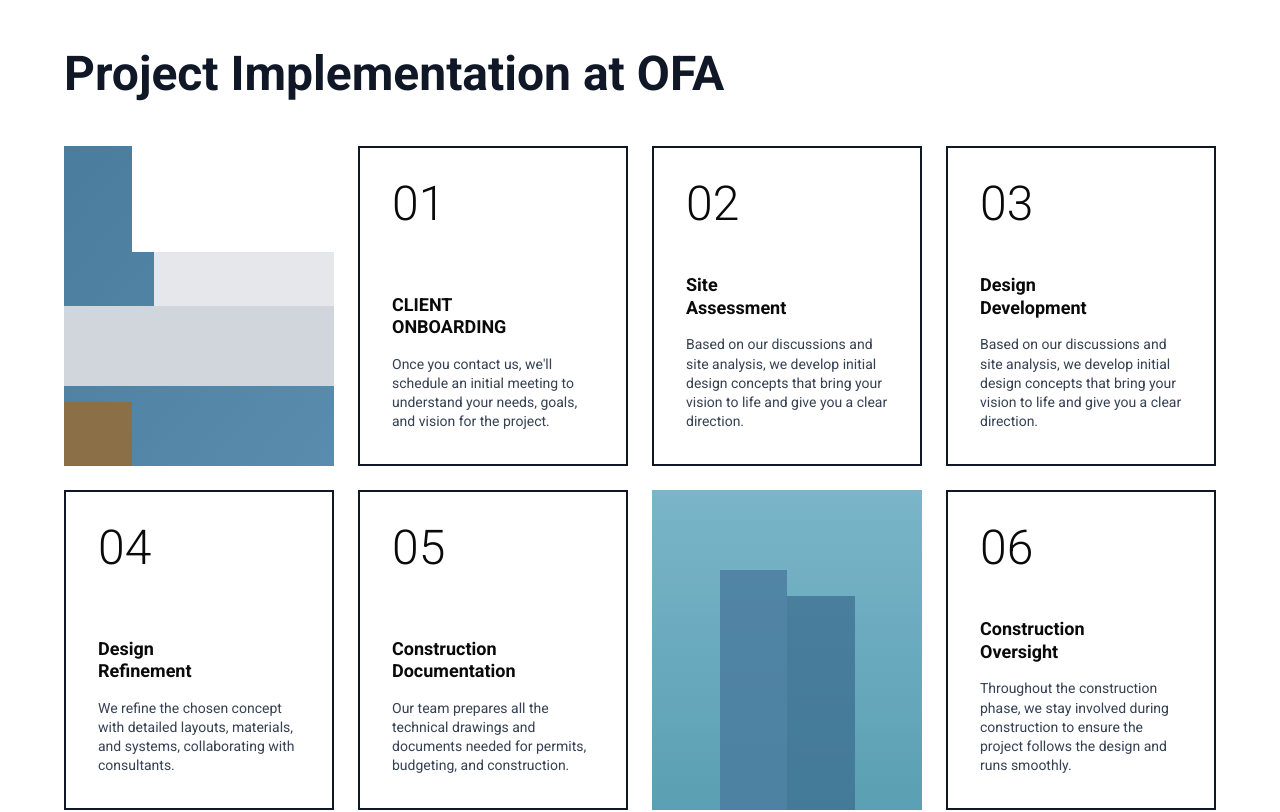
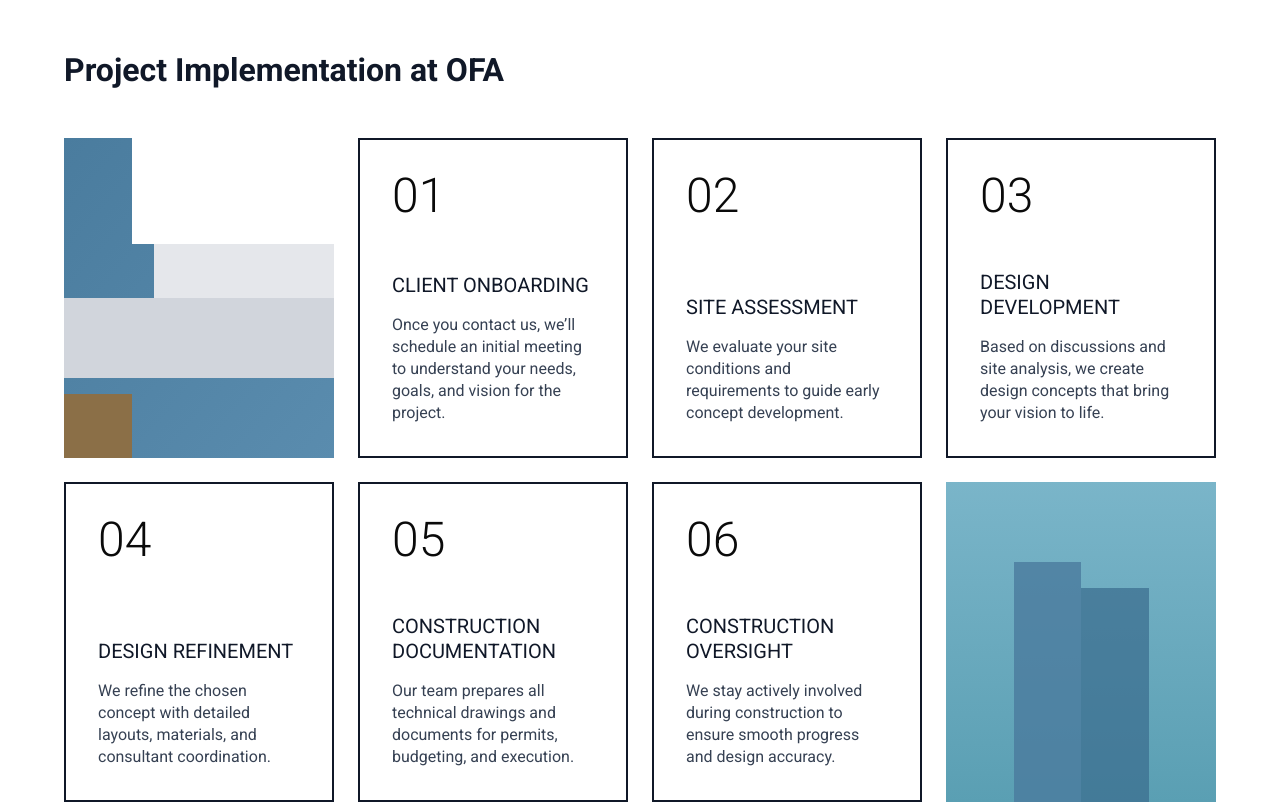
Before and after one commit to vamsi-solvs/Solvs-website, a Next.js app: page /studio in a window 1280 px wide. Shown: the part 1420-2232 px from the top of the page. Built offline with nearby package versions, Linux system fonts and the light colour scheme.

Commit message:
profile section is almost done

```diff
--- a/src/features/studio/profile/components/ContentSection.jsx
+++ b/src/features/studio/profile/components/ContentSection.jsx
@@ -1,3 +1,5 @@
+"use client";
+
 import React, { useRef } from "react";
 import { motion, useInView } from "framer-motion";
 
@@ -8,7 +10,7 @@
   // animation direction based on alignment
   const slideDirection = align === "right" ? 100 : -100;
 
-  // text + container alignment
+  // alignment + text layout
   const alignmentClasses =
     align === "right" ? "text-right ml-auto" : "text-left mr-auto";
 
@@ -20,7 +22,11 @@
       animate={isInView ? { opacity: 1, x: 0 } : {}}
       transition={{ duration: 0.8, ease: "easeOut" }}
     >
-      {children}
+      <div
+        className="font-normal text-gray-800 leading-relaxed text-lg sm:text-xl md:text-2xl lg:text-[24px]"
+      >
+        {children}
+      </div>
     </motion.div>
   );
 };
--- a/src/features/studio/profile/components/ProjectImplementation.jsx
+++ b/src/features/studio/profile/components/ProjectImplementation.jsx
@@ -1,3 +1,5 @@
+"use client";
+
 import React, { useRef } from "react";
 import { motion, useInView } from "framer-motion";
 
@@ -14,7 +16,10 @@
       transition={{ duration: 0.8, ease: "easeOut" }}
     >
       <div className="w-full">
-        <h1 className="text-4xl md:text-5xl font-bold mb-12 text-gray-900">
+        {/* Section Title */}
+        <h1
+          className="text-2xl sm:text-3xl md:text-[32px] font-semibold mb-12 text-gray-900 leading-tight"
+        >
           Project Implementation at OFA
         </h1>
 
@@ -24,7 +29,7 @@
             className="relative h-80 overflow-hidden"
             initial={{ opacity: 0, x: -100 }}
             animate={isInView ? { opacity: 1, x: 0 } : {}}
-            transition={{ duration: 0.5, delay: 0 }}
+            transition={{ duration: 0.5 }}
           >
             <div className="absolute inset-0 bg-[#4A7C9E]">
               <div className="absolute inset-0 bg-gradient-to-br from-[#4A7C9E] to-[#5A8CAE]" />
@@ -35,87 +40,34 @@
             </div>
           </motion.div>
 
-          {/* Card 01 */}
+          {/* Step Card Component */}
+          {steps.map((step, index) => (
             <motion.div
-            className="border-2 border-gray-900 p-8 flex flex-col justify-between h-80"
-            initial={{ opacity: 0, x: -100 }}
+              key={step.number}
+              className="border-2 border-gray-900 p-6 sm:p-8 flex flex-col justify-between h-80"
+              initial={{ opacity: 0, x: index < 3 ? -100 : 100 }}
               animate={isInView ? { opacity: 1, x: 0 } : {}}
-            transition={{ duration: 0.5, delay: 0.1 }}
+              transition={{ duration: 0.5, delay: 0.1 * index }}
             >
-            <div className="text-5xl font-light mb-8">01</div>
+              <div className="text-4xl sm:text-5xl font-light mb-6 sm:mb-8">
+                {step.number}
+              </div>
               <div>
-              <h2 className="text-lg font-bold mb-4 leading-tight">CLIENT<br />ONBOARDING</h2>
-              <p className="text-sm text-gray-700 leading-snug">
-                Once you contact us, we&apos;ll schedule an initial meeting to understand your needs, goals, and vision for the project.
+                <h2
+                  className="text-lg sm:text-xl md:text-[20px] font-normal mb-3 sm:mb-4 leading-tight text-gray-900"
+                >
+                  {step.title}
+                </h2>
+                <p
+                  className="text-sm sm:text-base md:text-[16px] font-normal text-gray-700 leading-snug"
+                >
+                  {step.description}
                 </p>
               </div>
             </motion.div>
+          ))}
 
-          {/* Card 02 */}
-          <motion.div
-            className="border-2 border-gray-900 p-8 flex flex-col justify-between h-80"
-            initial={{ opacity: 0, x: -100 }}
-            animate={isInView ? { opacity: 1, x: 0 } : {}}
-            transition={{ duration: 0.5, delay: 0.2 }}
-          >
-            <div className="text-5xl font-light mb-8">02</div>
-            <div>
-              <h2 className="text-lg font-bold mb-4 leading-tight">Site<br />Assessment</h2>
-              <p className="text-sm text-gray-700 leading-snug">
-                Based on our discussions and site analysis, we develop initial design concepts that bring your vision to life and give you a clear direction.
-              </p>
-            </div>
-          </motion.div>
-
-          {/* Card 03 */}
-          <motion.div
-            className="border-2 border-gray-900 p-8 flex flex-col justify-between h-80"
-            initial={{ opacity: 0, x: -100 }}
-            animate={isInView ? { opacity: 1, x: 0 } : {}}
-            transition={{ duration: 0.5, delay: 0.3 }}
-          >
-            <div className="text-5xl font-light mb-8">03</div>
-            <div>
-              <h2 className="text-lg font-bold mb-4 leading-tight">Design<br />Development</h2>
-              <p className="text-sm text-gray-700 leading-snug">
-                Based on our discussions and site analysis, we develop initial design concepts that bring your vision to life and give you a clear direction.
-              </p>
-            </div>
-          </motion.div>
-
-          {/* Row 2 - Card 04 */}
-          <motion.div
-            className="border-2 border-gray-900 p-8 flex flex-col justify-between h-80"
-            initial={{ opacity: 0, x: 100 }}
-            animate={isInView ? { opacity: 1, x: 0 } : {}}
-            transition={{ duration: 0.5, delay: 0.4 }}
-          >
-            <div className="text-5xl font-light mb-8">04</div>
-            <div>
-              <h2 className="text-lg font-bold mb-4 leading-tight">Design<br />Refinement</h2>
-              <p className="text-sm text-gray-700 leading-snug">
-                We refine the chosen concept with detailed layouts, materials, and systems, collaborating with consultants.
-              </p>
-            </div>
-          </motion.div>
-
-          {/* Card 05 */}
-          <motion.div
-            className="border-2 border-gray-900 p-8 flex flex-col justify-between h-80"
-            initial={{ opacity: 0, x: 100 }}
-            animate={isInView ? { opacity: 1, x: 0 } : {}}
-            transition={{ duration: 0.5, delay: 0.5 }}
-          >
-            <div className="text-5xl font-light mb-8">05</div>
-            <div>
-              <h2 className="text-lg font-bold mb-4 leading-tight">Construction<br />Documentation</h2>
-              <p className="text-sm text-gray-700 leading-snug">
-                Our team prepares all the technical drawings and documents needed for permits, budgeting, and construction.
-              </p>
-            </div>
-          </motion.div>
-
-          {/* Row 2 - Image */}
+          {/* Bottom Image */}
           <motion.div
             className="relative h-80 overflow-hidden"
             initial={{ opacity: 0, x: 100 }}
@@ -127,26 +79,50 @@
               <div className="absolute bottom-0 left-1/2 w-1/4 h-2/3 bg-[#3A6B8E] opacity-70" />
             </div>
           </motion.div>
-
-          {/* Card 06 */}
-          <motion.div
-            className="border-2 border-gray-900 p-8 flex flex-col justify-between h-80"
-            initial={{ opacity: 0, x: 100 }}
-            animate={isInView ? { opacity: 1, x: 0 } : {}}
-            transition={{ duration: 0.5, delay: 0.7 }}
-          >
-            <div className="text-5xl font-light mb-8">06</div>
-            <div>
-              <h2 className="text-lg font-bold mb-4 leading-tight">Construction<br />Oversight</h2>
-              <p className="text-sm text-gray-700 leading-snug">
-                Throughout the construction phase, we stay involved during construction to ensure the project follows the design and runs smoothly.
-              </p>
-            </div>
-          </motion.div>
         </div>
       </div>
     </motion.div>
   );
 };
 
+// Step Data for cleaner markup
+const steps = [
+  {
+    number: "01",
+    title: "CLIENT\nONBOARDING",
+    description:
+      "Once you contact us, we’ll schedule an initial meeting to understand your needs, goals, and vision for the project.",
+  },
+  {
+    number: "02",
+    title: "SITE\nASSESSMENT",
+    description:
+      "We evaluate your site conditions and requirements to guide early concept development.",
+  },
+  {
+    number: "03",
+    title: "DESIGN\nDEVELOPMENT",
+    description:
+      "Based on discussions and site analysis, we create design concepts that bring your vision to life.",
+  },
+  {
+    number: "04",
+    title: "DESIGN\nREFINEMENT",
+    description:
+      "We refine the chosen concept with detailed layouts, materials, and consultant coordination.",
+  },
+  {
+    number: "05",
+    title: "CONSTRUCTION\nDOCUMENTATION",
+    description:
+      "Our team prepares all technical drawings and documents for permits, budgeting, and execution.",
+  },
+  {
+    number: "06",
+    title: "CONSTRUCTION\nOVERSIGHT",
+    description:
+      "We stay actively involved during construction to ensure smooth progress and design accuracy.",
+  },
+];
+
 export default ProjectImplementation;
```
Lines whose indentation alone changed are shown as unchanged.
